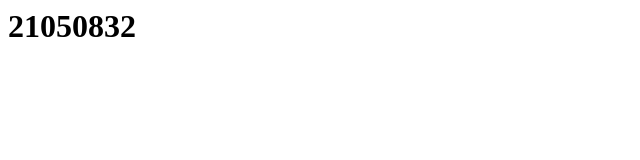
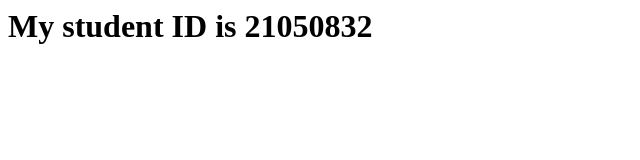
Before and after one commit to lithisha/operate_repo, a plain HTML site: page index.html in a window 1280 px wide. Shown: the whole page, without its empty margins (0-640 px from the left). Drawn offline with Linux system fonts and the light colour scheme.

Commit message:
Update index.html

```diff
--- a/index.html
+++ b/index.html
@@ -2,6 +2,6 @@
 <head>
 </head>
 <body>
-	<h1>21050832<h1>
+	<h1>My student ID is 21050832<h1>
 </body>
 </html>
```
